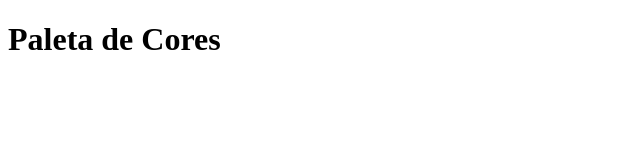
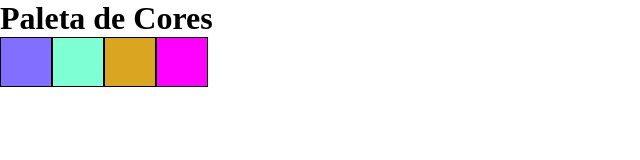
Before and after one commit to SergioEvando23/project-trybe-pixel-art, a website: page index.html in a window 1280 px wide. Shown: the whole page, without its empty margins (0-640 px from the left). Drawn offline with Linux system fonts and the light colour scheme.

Commit message:
adicionada paleta de cores distintas

```diff
--- a/index.html
+++ b/index.html
@@ -4,12 +4,22 @@
     <meta charset="UTF-8">
     <meta http-equiv="X-UA-Compatible" content="IE=edge">
     <meta name="viewport" content="width=device-width, initial-scale=1.0">
+    <link rel="stylesheet" href="style.css">
     <title>Projeto pixels art</title>
 </head>
 <body>
     <h1 id="title">
         Paleta de Cores
     </h1>
+    <main>
+        <article id="color-palette">
+            <div class="color"></div>
+            <div class="color"></div>
+            <div class="color"></div>
+            <div class="color"></div>
+        </article>
+    </main>
 
+    <script src="script.js"></script>
 </body>
 </html>
--- a/script.js
+++ b/script.js
@@ -0,0 +1,4 @@
+document.querySelectorAll('.color')[0].style.backgroundColor = '#836FFF';
+document.querySelectorAll('.color')[1].style.backgroundColor = '#7FFFD4';
+document.querySelectorAll('.color')[2].style.backgroundColor = '#DAA520';
+document.querySelectorAll('.color')[3].style.backgroundColor = '#FF00FF';
--- a/style.css
+++ b/style.css
@@ -0,0 +1,21 @@
+* {
+    padding: 0;
+    margin: 0;
+}
+
+#color-palette {
+    display: flex;
+    flex: 1;
+    width:13em;
+}
+
+.color {
+    width: 3em;
+    height: 3em;
+    border: 1px solid black;
+    display: flex;
+    flex: 1 ;
+    text-align: center;
+    align-items: center;
+    justify-content: center;
+}
```
